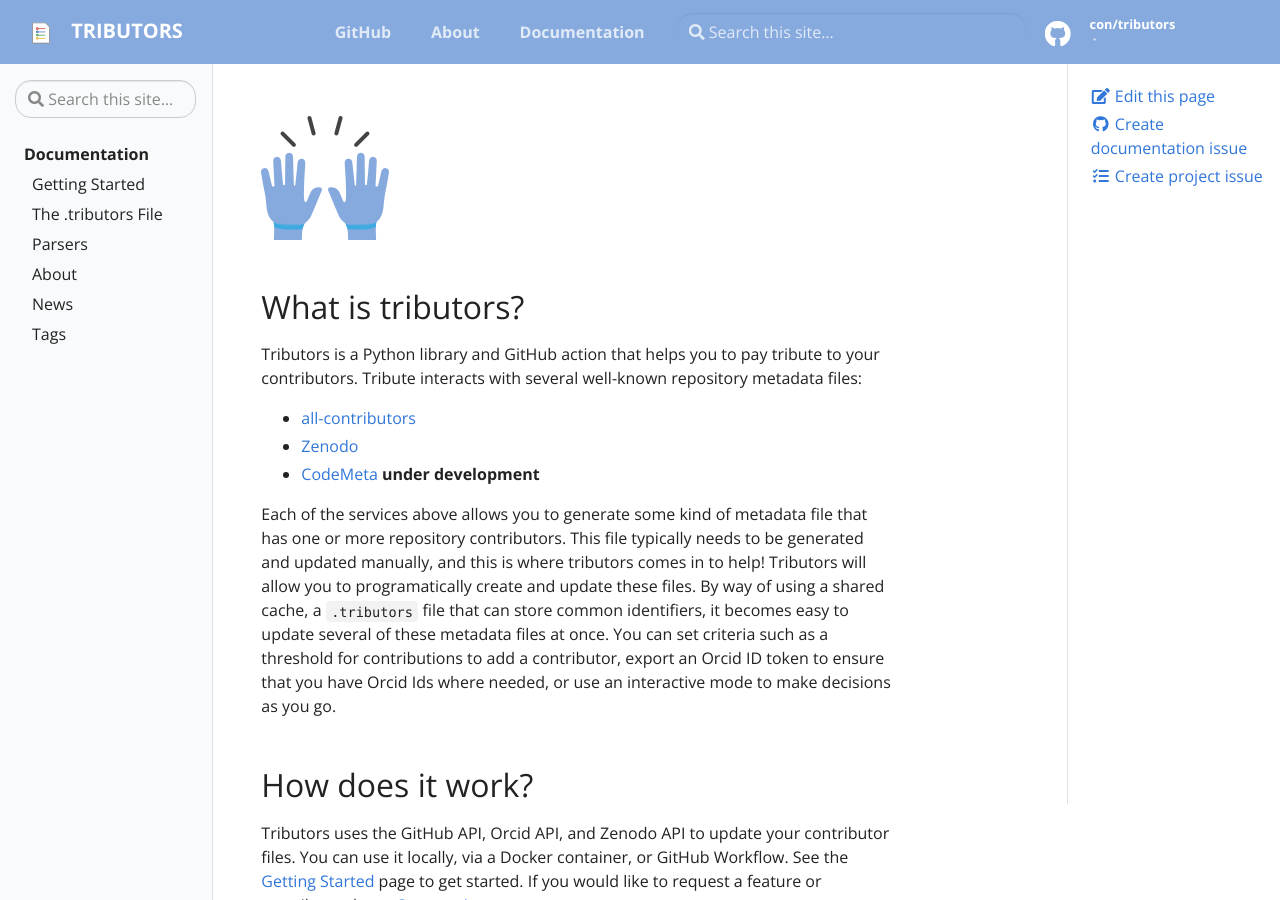
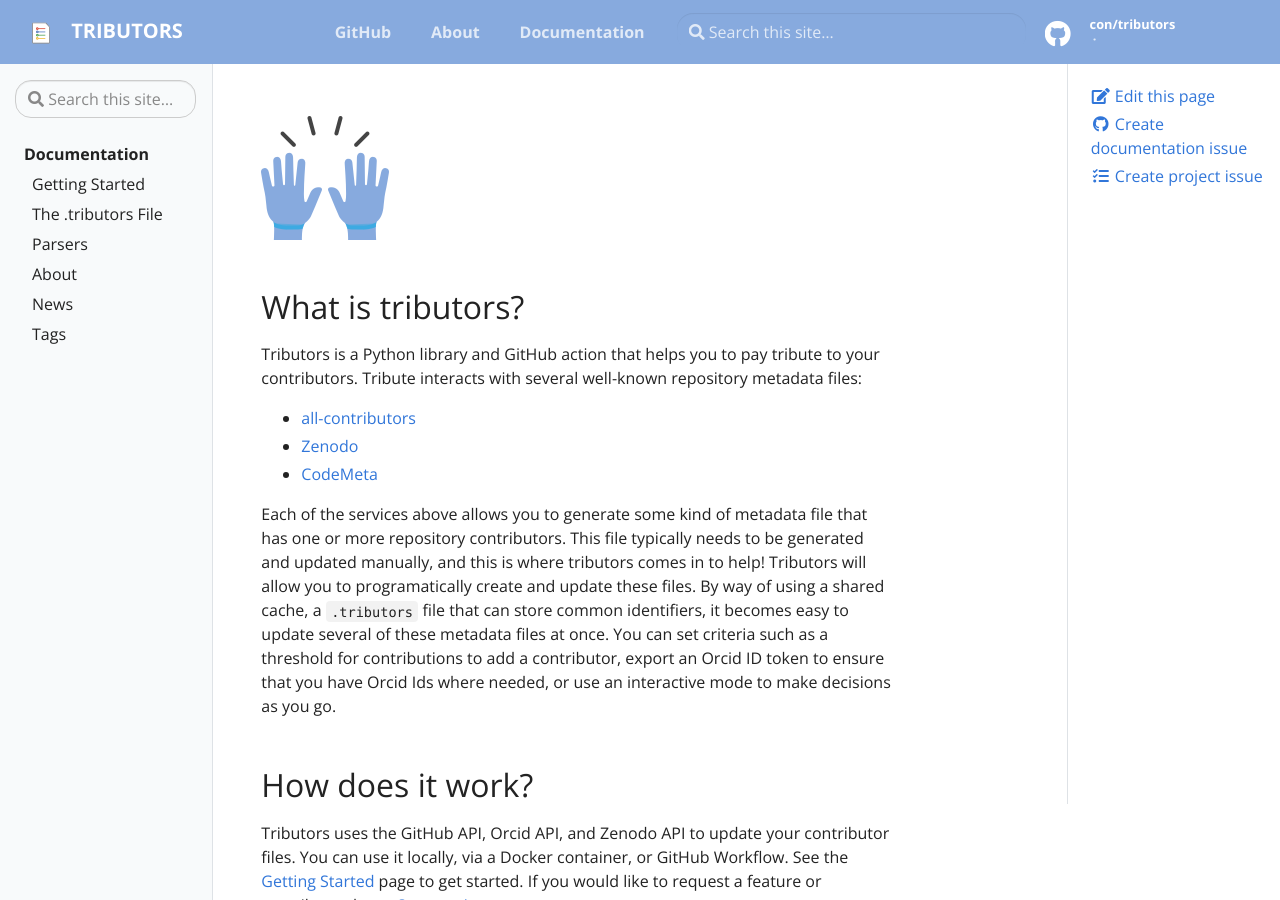
Before and after one commit to con/tributors, a Jekyll site: the page built from docs/pages/index.md, in a window 1280 px wide and 900 px high. Built offline with Jekyll 4.4.1, drawn with Linux system fonts in a browser that asks for light colours.

Commit message:
updating table of contents
Signed-off-by: vsoch <vsochat@stanford.edu>

```diff
--- a/docs/_data/toc.yml
+++ b/docs/_data/toc.yml
@@ -19,6 +19,8 @@
           url: "docs/parsers/allcontrib"
         - title: Zenodo
           url: "docs/parsers/zenodo"
+        - title: CodeMeta
+          url: "docs/parsers/codemeta"
     - title: "About"
       url: "about"
     - title: "News"
--- a/docs/pages/index.md
+++ b/docs/pages/index.md
@@ -13,7 +13,7 @@
 
  - [all-contributors](https://github.com/all-contributors)
  - [Zenodo](https://zenodo.org)
- - [CodeMeta](https://codemeta.github.io/) **under development**
+ - [CodeMeta](https://codemeta.github.io/)
 
 Each of the services above allows you to generate some kind of metadata file
 that has one or more repository contributors. This file typically needs to be
```
Also changed, not shown: README.md, 2 other files.
